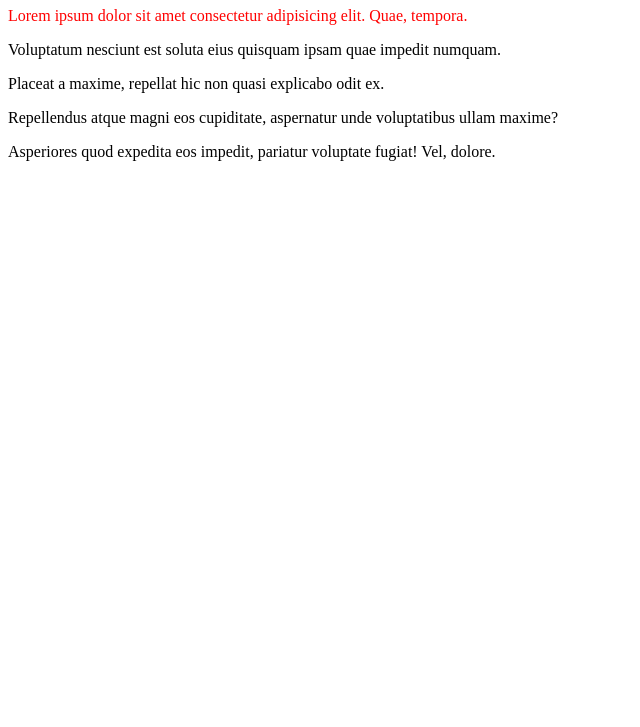
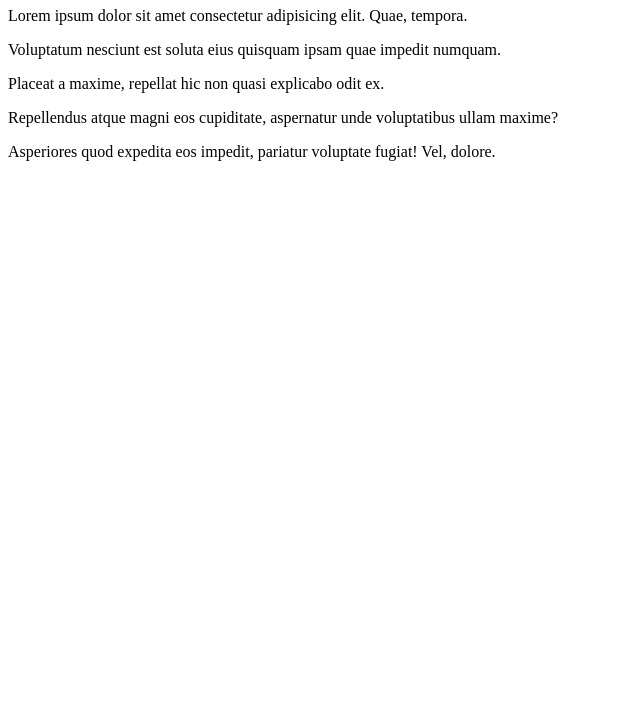
Before and after one commit to Dima-skillup/test__repo, a plain HTML site: page index.html in a window 1280 px wide. Shown: the part 73-800 px from the top of the page, without its empty margins (0-640 px from the left). Drawn offline with Linux system fonts and the light colour scheme.

Commit message:
Revert "any p added color red" Cancel last commit This reverts commit bb4e286d2f0465a33c7e39a1702664ff96b8ebb0.

```diff
--- a/index.html
+++ b/index.html
@@ -9,7 +9,7 @@
 
 <body>
   <h1>Далеко-далеко, за словесными.</h1>
-  <p style="color:red">Lorem ipsum dolor sit amet consectetur adipisicing elit. Quae, tempora.</p>
+  <p>Lorem ipsum dolor sit amet consectetur adipisicing elit. Quae, tempora.</p>
   <p>Voluptatum nesciunt est soluta eius quisquam ipsam quae impedit numquam.</p>
   <p>Placeat a maxime, repellat hic non quasi explicabo odit ex.</p>
   <p>Repellendus atque magni eos cupiditate, aspernatur unde voluptatibus ullam maxime?</p>
```
